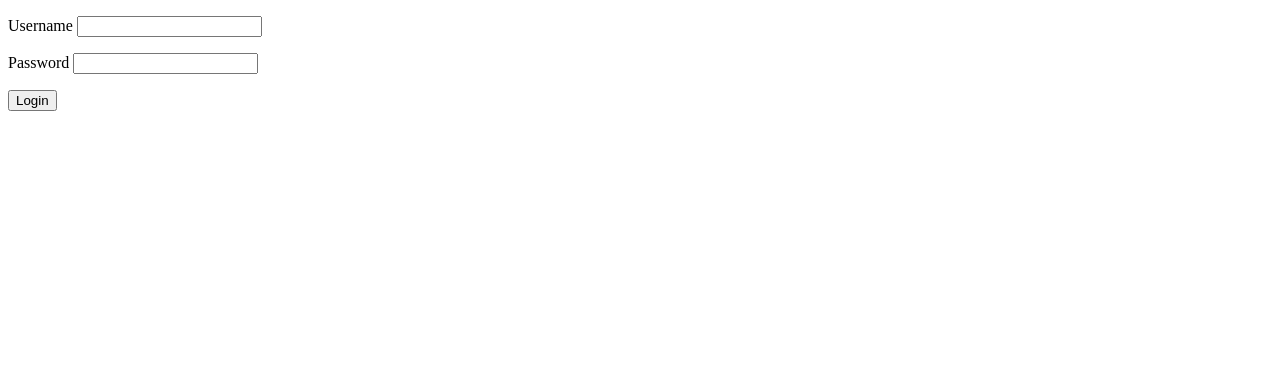
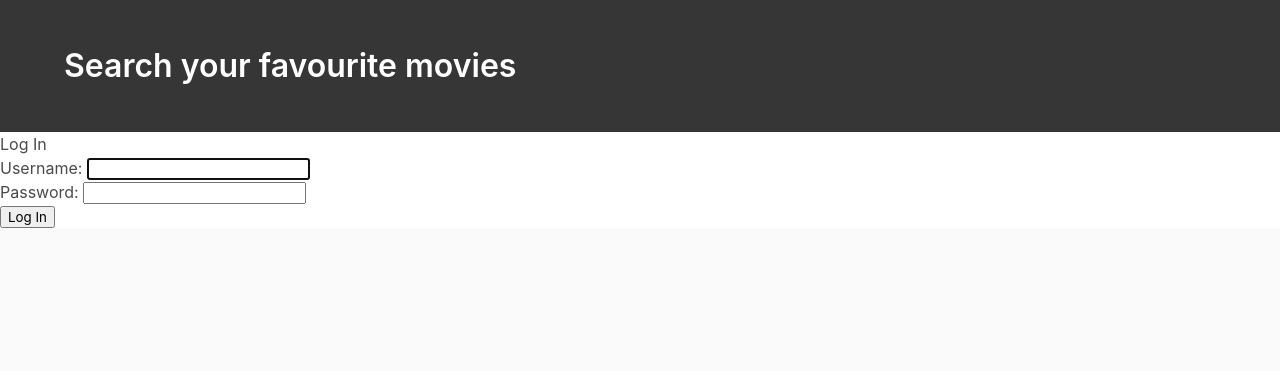
Before and after one commit to mrpapaj/movie_site, a Django app: page / in a window 1280 px wide. Shown: the top 371 px of the page. Run offline with Django 3.2, Linux system fonts and the light colour scheme; some libraries are stand-ins or nearby versions.

Commit message:
Add content blocks for each template

```diff
--- a/movie_app/urls.py
+++ b/movie_app/urls.py
@@ -3,7 +3,7 @@ from movie_app import views
 from django.contrib.auth.views import LoginView
 
 urlpatterns = [
-    path('', LoginView.as_view(template_name='movie_app/login.html'), name='login'),
+    path('', LoginView.as_view(template_name='registration/login.html'), name='login'),
     path('index/', views.index, name='index'),
-    path('movie/', views.movie_details, name='movie_details'),
+    path('movie/', views.movie_details, name='search_movies'),
 ]
--- a/movie_app/views.py
+++ b/movie_app/views.py
@@ -31,5 +31,5 @@ def movie_details(request):
                         'insert_runtime': 'Time: ' + data['Runtime'],
                         'insert_release': 'Release date: ' + data['Released'],
                 }
-                return render(request, 'movie_app/base.html', context=movie_info)
-    return render(request, 'movie_app/base.html', context=default_dict)
+                return render(request, 'movie_app/search_movies.html', context=movie_info)
+    return render(request, 'movie_app/search_movies.html', context=default_dict)
--- a/movie_site/settings.py
+++ b/movie_site/settings.py
@@ -122,4 +122,4 @@ USE_TZ = True
 STATIC_URL = '/static/'
 STATICFILES_DIRS = ( os.path.join('static'), )
 
-LOGIN_REDIRECT_URL = '/'
+LOGIN_REDIRECT_URL = 'search_movies'
--- a/movie_site/urls.py
+++ b/movie_site/urls.py
@@ -19,5 +19,6 @@ from movie_app import views
 
 urlpatterns = [
     path('', include('movie_app.urls')),
+    path('accounts/', include('django.contrib.auth.urls')),
     path('admin/', admin.site.urls),
 ]
--- a/templates/movie_app/base.html
+++ b/templates/movie_app/base.html
@@ -20,58 +20,9 @@
                 </div>
             </div>
         </section>
-        <section class="section" id="section_search">
-            <div class="container">
-                <div class="columns">
-                    <div class="column is-offset-4 is-4">
-                        <form method="POST">
-                            <div class="field has-addons">
-                                <div class="control is-expanded">
-                                    {% csrf_token %}
-                                    {{ form.as_p }}
-                                </div>
-                                <div class="control">
-                                    <button class="button is-active">
-                                        Search
-                                    </button>
-                                </div>
-                            </div>
-                        </form>
-                    </div>
-                </div>
-            </div>
-        </section>
-        <section class="section">
-            <div class="container">
-                <div class="columns">
-                    <div class="column is-offset-3 is-6">
-                        <div class="box">
-                            <article class="media">
-                                <div class="media-left">
-                                    <figure class="image is-50x50">
-                                        <img src="{{ insert_poster }}" alt="Image">
-                                    </figure>
-                                </div>
-                                <div class="media-content">
-                                    <div class="content">
-                                        <p>
-                                            <span class="title">{{ insert_title }}</span>
-                                            <br>
-                                            <span class="subtitle">{{ insert_director }}</span>
-                                            <br> {{ insert_genre }}
-                                            <br> {{ insert_release }}
-                                            <br> {{ insert_plot }}
-                                        </p>
-                                    </div>
-                                    <button class="button is-active">
-                                        Favourite
-                                    </button>
-                                </div>
-                            </article>
-                        </div>
-                    </div>
-                </div>
-            </div>
-        </section>
+        {% block content %}
+        {% endblock %}
+        <footer class="footer">
+        </footer>
     </body>
 </html>
--- a/templates/movie_app/login.html
+++ /dev/null
@@ -1,20 +0,0 @@
-<!DOCTYPE html>
-<html>
-<head>
-    <title>Login</title>
-</head>
-<body>
-    <form method="POST">
-        {% csrf_token %}
-        <p>
-            <label>Username</label>
-            <input type="text" name="username">
-        </p>
-        <p>
-            <label>Password</label>
-            <input type="password" name="password">
-        </p>
-        <button type="submit">Login</button>
-    </form>
-</body>
-</html>
--- /dev/null
+++ b/templates/registration/login.html
@@ -0,0 +1,12 @@
+{% extends 'movie_app/base.html' %}
+
+{% block content %}
+    <h2>Log In</h2>
+    <form method="post">
+        {% csrf_token %}
+        {{ form.as_p }}
+        <button type="submit">
+            Log In
+        </button>
+    </form>
+{% endblock %}
```
Also changed, not shown: templates/movie_app/search_movies.html (added, +57 -0 lines), db.sqlite3.
